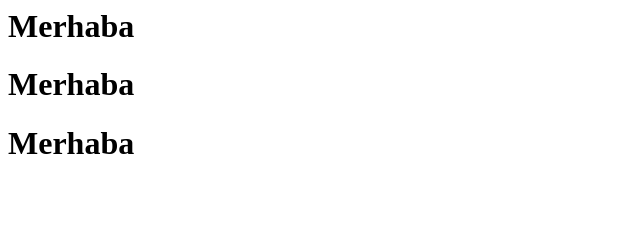
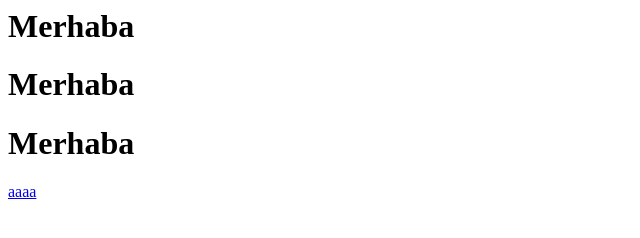
Before and after one commit to Kahraman-Murat/kahraman-murat.github.io, a plain HTML site: page index.html in a window 1280 px wide. Shown: the full height of the page, 0-640 px from the left. Drawn offline with Linux system fonts and the light colour scheme.

Commit message:
Update index.html

```diff
--- a/index.html
+++ b/index.html
@@ -7,5 +7,6 @@
     <h1>Merhaba</h1>
     <h1>Merhaba</h1>
     <h1>Merhaba</h1>
+    <a href="W3.CSS Template.html">aaaa</a>
   </body>
 </html>
```
